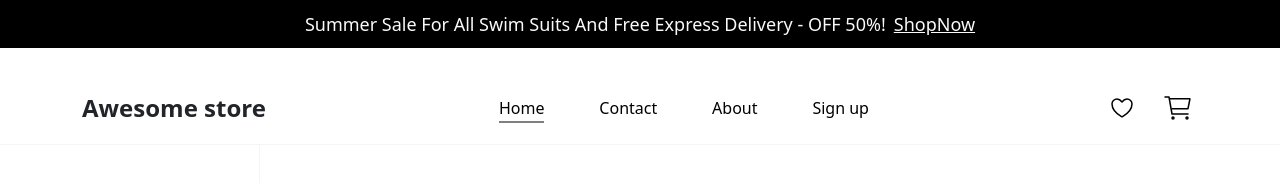
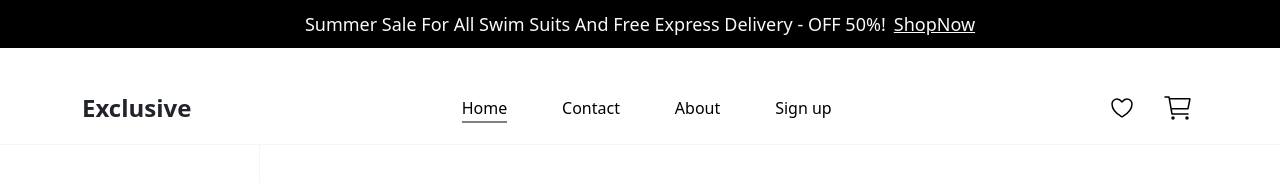
Before and after one commit to AKMav/aws-store, a React (Vite) app: page / in a window 1280 px wide. Shown: the top 183 px of the page. Built offline with nearby package versions, Linux system fonts and the light colour scheme; no server answers.

Commit message:
fix: use VITE_TITLE env variable

```diff
--- a/index.html
+++ b/index.html
@@ -4,7 +4,7 @@
     <meta charset="UTF-8" />
     <link rel="icon" type="image/svg+xml" href="/logo.svg" />
     <meta name="viewport" content="width=device-width, initial-scale=1.0" />
-    <title>Awesome store</title>
+    <title>%VITE_TITLE%</title>
     <link rel="preconnect" href="https://fonts.googleapis.com" />
     <link rel="preconnect" href="https://fonts.gstatic.com" crossorigin />
     <link
--- a/src/templates/Header/Header.tsx
+++ b/src/templates/Header/Header.tsx
@@ -28,7 +28,7 @@ export const Header = () => {
         <Container className="header-body__container">
           <Row>
             <Col className="header-body__col">
-              <h1 className="header-body__title">Awesome store</h1>
+              <h1 className="header-body__title">Exclusive</h1>
               <nav className="header-body__nav">
                 <NavList />
               </nav>
--- a/src/vite-env.d.ts
+++ b/src/vite-env.d.ts
@@ -2,6 +2,7 @@
 
 interface ImportMetaEnv {
   readonly VITE_ENDPOINT: string;
+  readonly VITE_TITLE: string;
 }
 
 interface ImportMeta {
```
Also changed, not shown: 1 other file (tests, documents, lock files or other folders).
